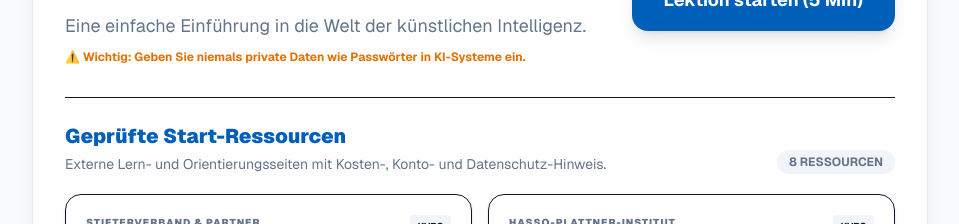
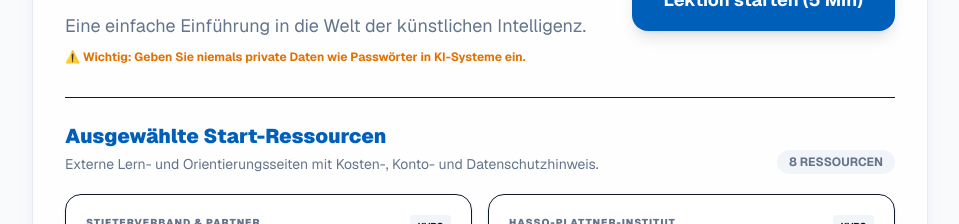
Before and after one commit to smartlivingberlin/ki-lernportal-nim, a Next.js app in the folder apps/web/: page / in a window 1280 px wide. Shown: the part 1060-1284 px from the top of the page, without its empty margins (304-1263 px from the left). Built offline with nearby package versions, Linux system fonts and the light colour scheme.

Commit message:
fix: soften resource cards heading copy

```diff
--- a/apps/web/src/app/page.tsx
+++ b/apps/web/src/app/page.tsx
@@ -185,9 +185,9 @@ export default function Home() {
             <div className="mt-8 pt-6 border-t border-nim-border/70">
               <div className="flex flex-col md:flex-row md:items-end justify-between gap-3 mb-5">
                 <div>
-                  <h4 className="text-xl font-black text-nim-primary">Geprüfte Start-Ressourcen</h4>
+                  <h4 className="text-xl font-black text-nim-primary">Ausgewählte Start-Ressourcen</h4>
                   <p className="text-sm text-nim-secondary mt-1">
-                    Externe Lern- und Orientierungsseiten mit Kosten-, Konto- und Datenschutz-Hinweis.
+                    Externe Lern- und Orientierungsseiten mit Kosten-, Konto- und Datenschutzhinweis.
                   </p>
                 </div>
                 <span className="text-xs font-bold text-nim-secondary uppercase bg-slate-100 px-3 py-1 rounded-full w-fit">
```
